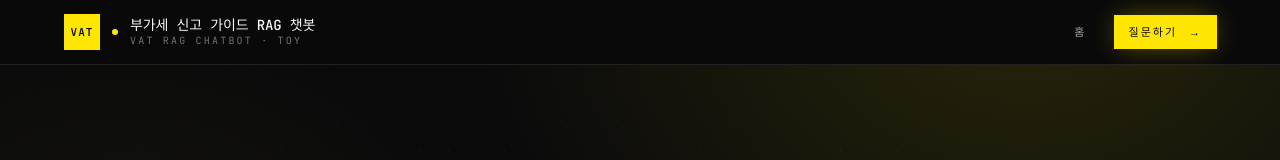
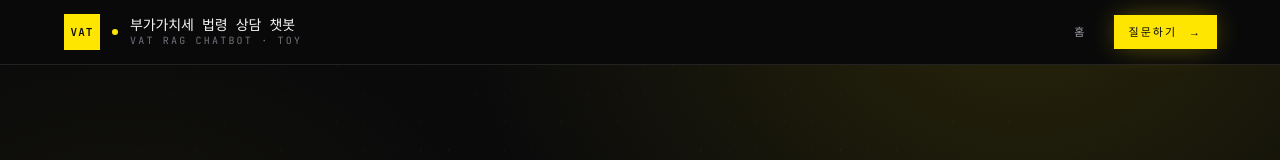
Before and after one commit to dev-seawiid/vat-chatbot, a Next.js app in the folder apps/web/: page / in a window 1280 px wide. Shown: the top 160 px of the page. Built offline with nearby package versions, Linux system fonts and the light colour scheme; a web font is replaced by a local one; what overlay-kit would draw is missing.

Commit message:
refactor(web): rename product to 부가가치세 법령 상담 챗봇
- layout metadata title/description
- site header wordmark (desktop + mobile)
- drop 신고/RAG from UI-facing name; keep VAT monogram + eyebrow

```diff
--- a/apps/web/app/layout.tsx
+++ b/apps/web/app/layout.tsx
@@ -9,8 +9,8 @@ import "pretendard/dist/web/variable/pretendardvariable-dynamic-subset.css";
 import "@/app/styles/global.css";
 
 export const metadata: Metadata = {
-  title: "부가세 신고 가이드 RAG 챗봇",
-  description: "국세청 공식 자료 기반 RAG 챗봇 (학습용 토이)",
+  title: "부가가치세 법령 상담 챗봇",
+  description: "국세청 공식 자료 기반 부가가치세 법령 상담 챗봇 (학습용 토이)",
 };
 
 export default function RootLayout({
--- a/apps/web/src/widgets/site-header/ui/SiteHeader.tsx
+++ b/apps/web/src/widgets/site-header/ui/SiteHeader.tsx
@@ -31,9 +31,9 @@ export function SiteHeader() {
           />
           <span className="flex min-w-0 flex-col leading-none">
             <span className="truncate text-[13px] font-medium tracking-[-0.01em] text-fg sm:text-[14px]">
-              <span className="sm:hidden">VAT RAG</span>
+              <span className="sm:hidden">부가세 상담</span>
               <span className="hidden sm:inline">
-                부가세 신고 가이드 RAG 챗봇
+                부가가치세 법령 상담 챗봇
               </span>
             </span>
             <span className="mt-1 truncate font-mono text-[9px] uppercase tracking-[0.2em] text-fg-muted sm:text-[10px] sm:tracking-[0.22em]">
```
